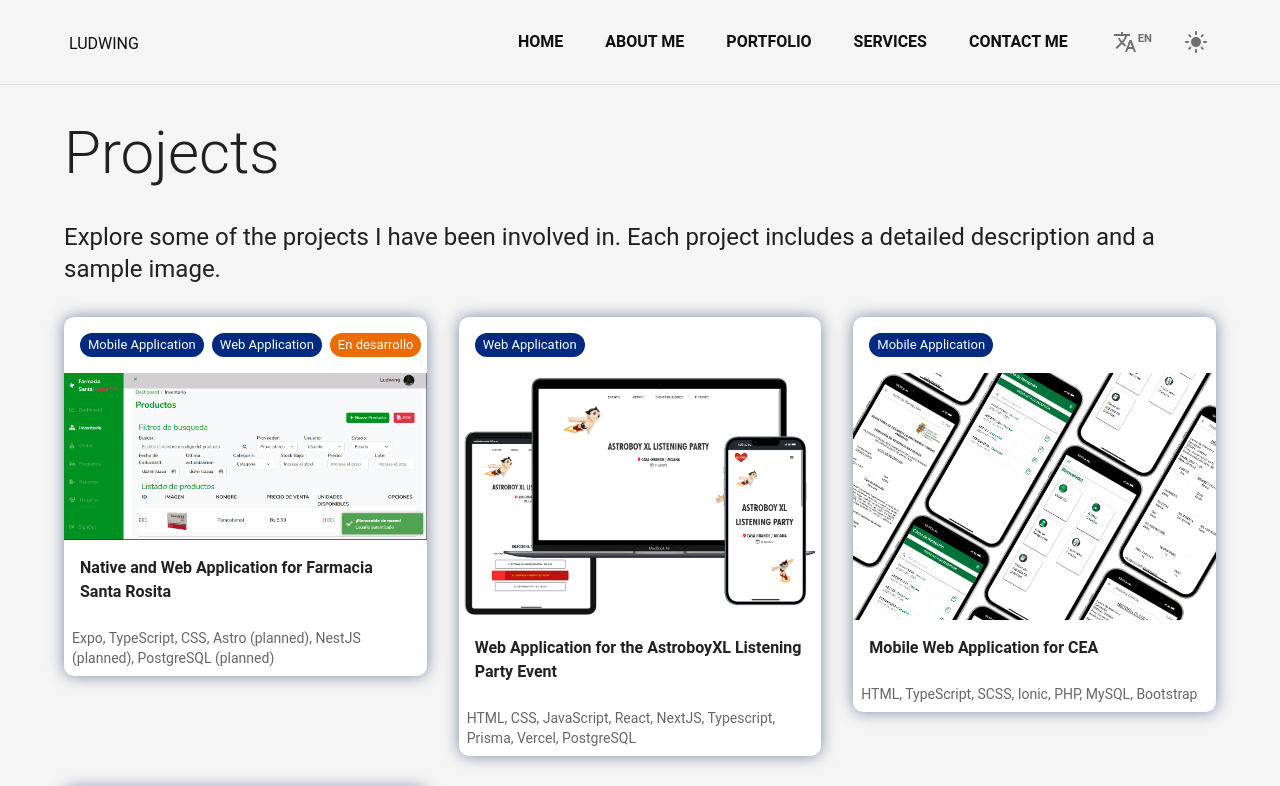
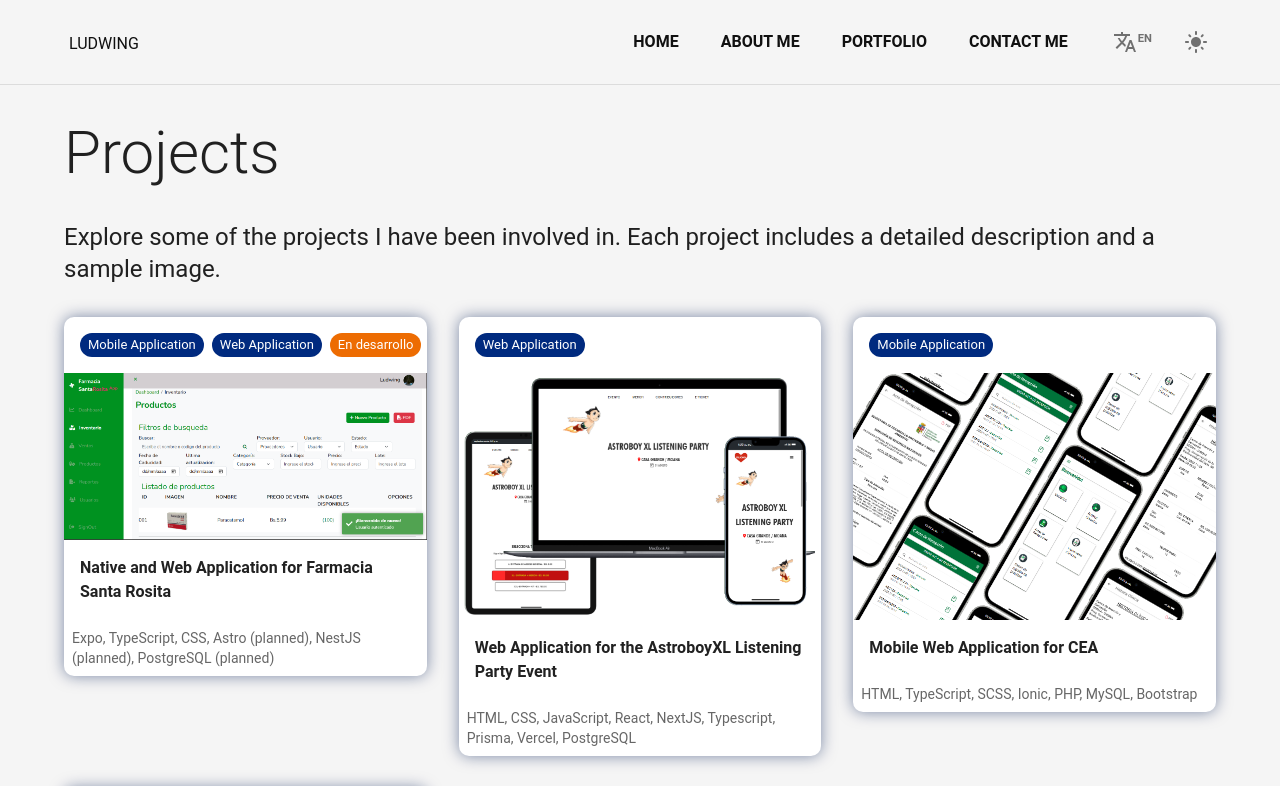
Before and after one commit to ludwingx/Portfolio-v3, a Next.js app: page /en/projects in a window 1280 px wide. Shown: the top 786 px of the page. Built offline with nearby package versions, Linux system fonts and the light colour scheme.

Commit message:
eliminated services for navbar

```diff
--- a/messages/en.json
+++ b/messages/en.json
@@ -42,7 +42,6 @@
     "home": "HOME",
     "about": "ABOUT ME",
     "portfolio": "PORTFOLIO",
-    "services": "SERVICES",
     "contact": "CONTACT ME"
   },
   "Footer": {
--- a/messages/es.json
+++ b/messages/es.json
@@ -42,7 +42,6 @@
     "home": "INICIO",
     "about": "SOBRE MÍ",
     "portfolio": "PORTAFOLIO",
-    "services": "SERVICIOS",
     "contact": "CONTÁCTAME"
   },
   "Footer": {
--- a/src/components/navbar/Navbar.tsx
+++ b/src/components/navbar/Navbar.tsx
@@ -14,7 +14,6 @@ const NavbarServer: React.FC = () => {
     { href: `/${locale}`, label: t("home") },
     { href: `/${locale}/aboutme`, label: t("about") },
     { href: `/${locale}/projects`, label: t("portfolio") },
-    { href: `/${locale}/services`, label: t("services") },
     { href: `/${locale}/contact`, label: t("contact") },
   ];
 
```
